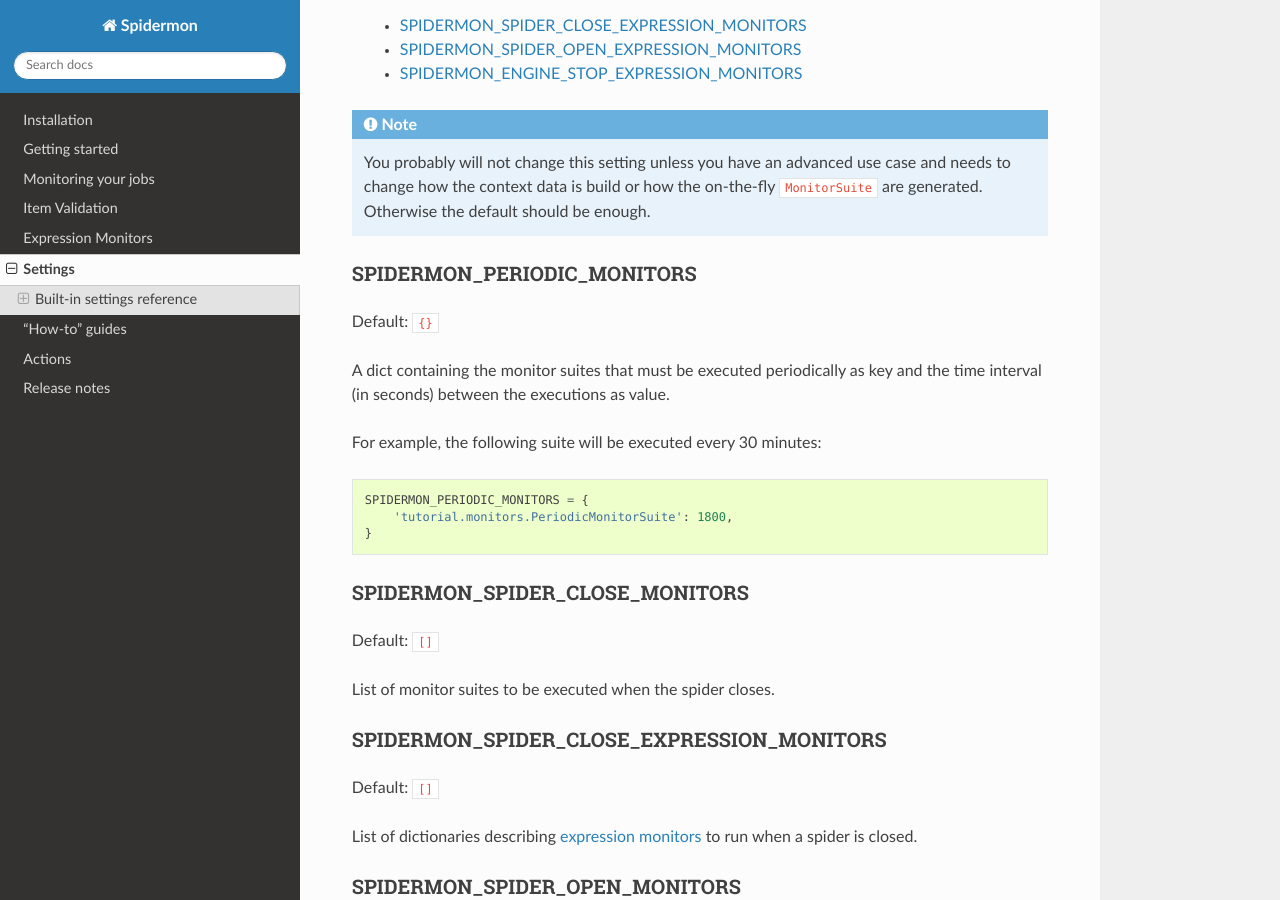
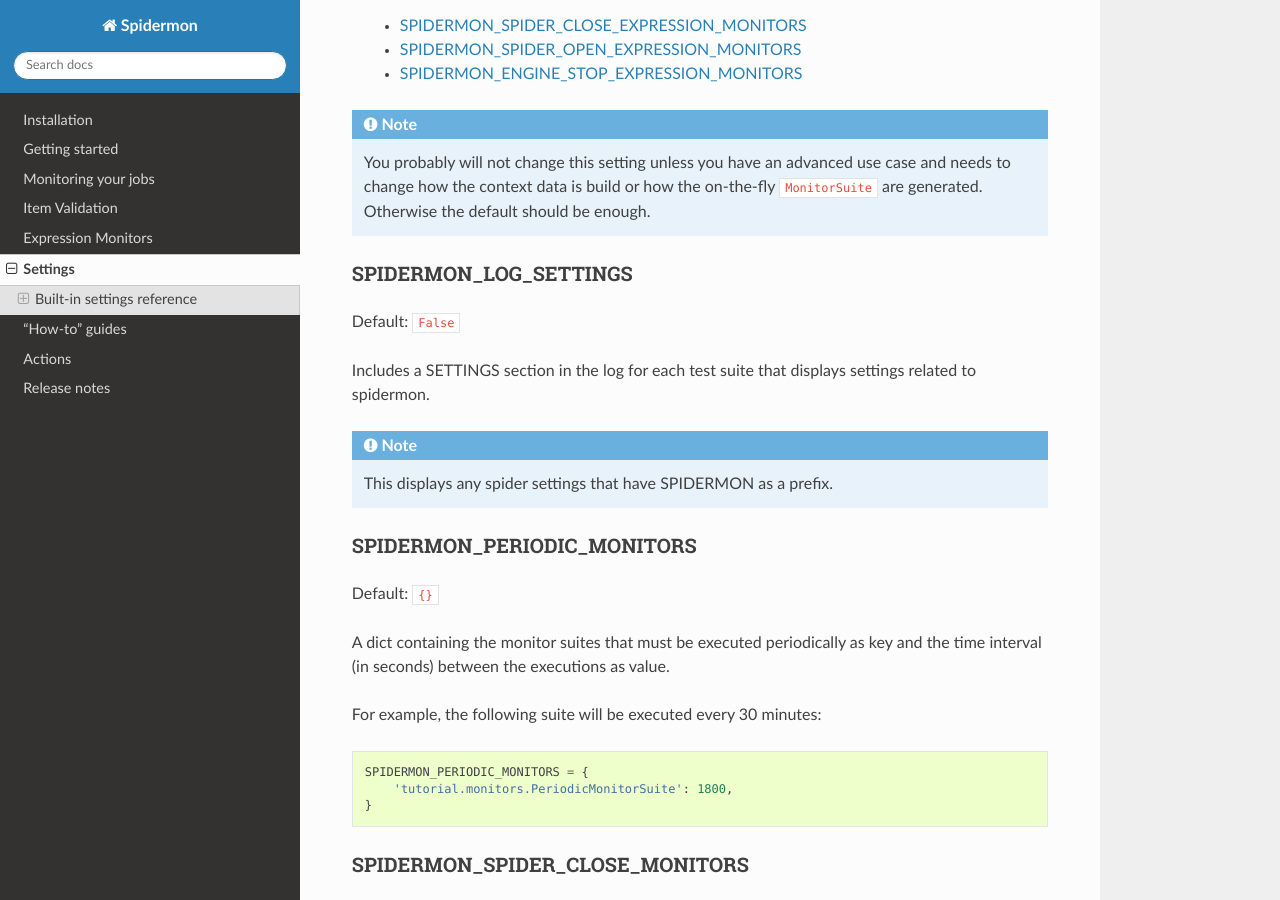
Before and after one commit to scrapinghub/spidermon, a Sphinx documentation site: the page built from docs/source/settings.rst, in a window 1280 px wide and 900 px high, scrolled down 713 px. Built offline with Sphinx 7.4.7 and the Read the Docs theme 2.0.0, drawn with Linux system fonts in a browser that asks for light colours.

Commit message:
Adding setting to enable Spidermon Log Settings feature https://github.com/scrapinghub/spidermon/issues/388

```diff
--- a/docs/source/settings.rst
+++ b/docs/source/settings.rst
@@ -41,6 +41,17 @@
     You probably will not change this setting unless you have an advanced use case and
     needs to change how the context data is build or how the on-the-fly ``MonitorSuite``
     are generated. Otherwise the default should be enough.
+
+SPIDERMON_LOG_SETTINGS
+----------------------
+
+Default: ``False``
+
+Includes a SETTINGS section in the log for each test suite that displays settings related
+to spidermon.
+
+.. note::
+    This displays any spider settings that have SPIDERMON as a prefix.
 
 SPIDERMON_PERIODIC_MONITORS
 ---------------------------
```
Also changed, not shown: 1 other file.
